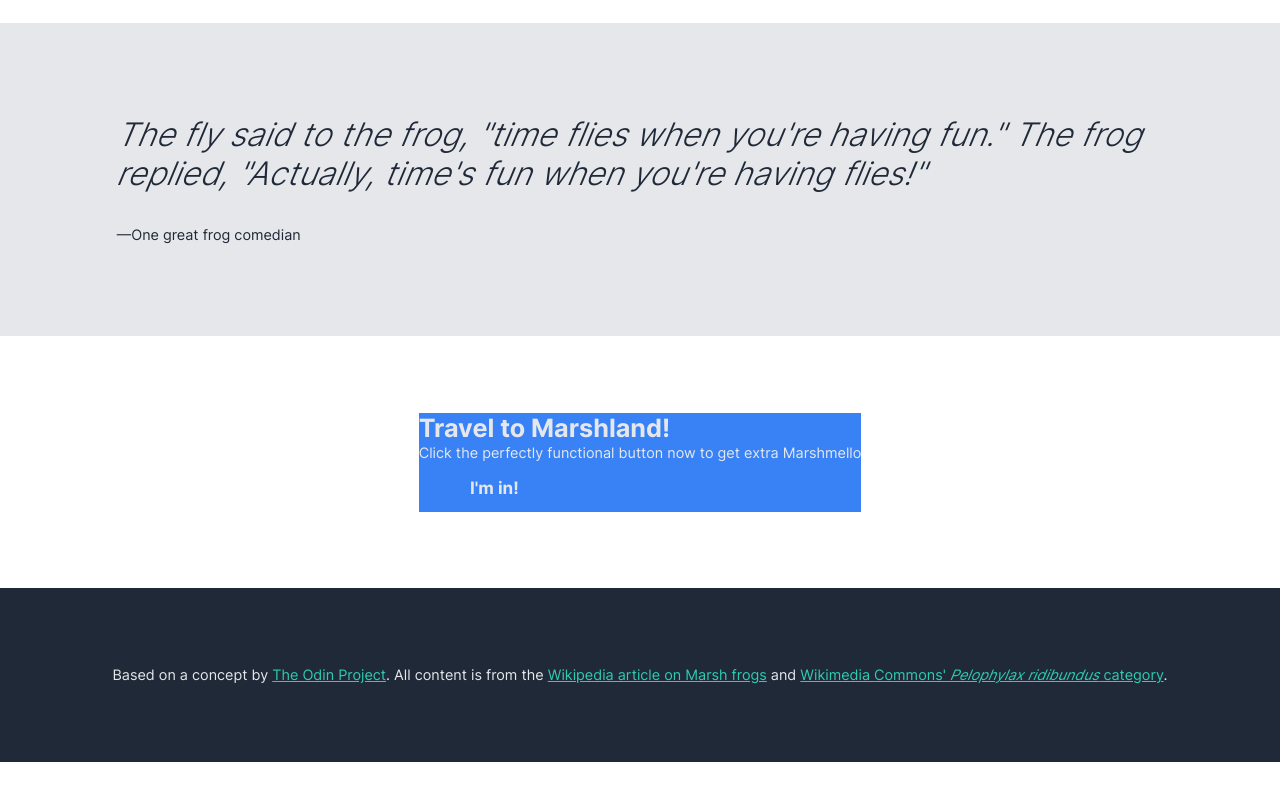
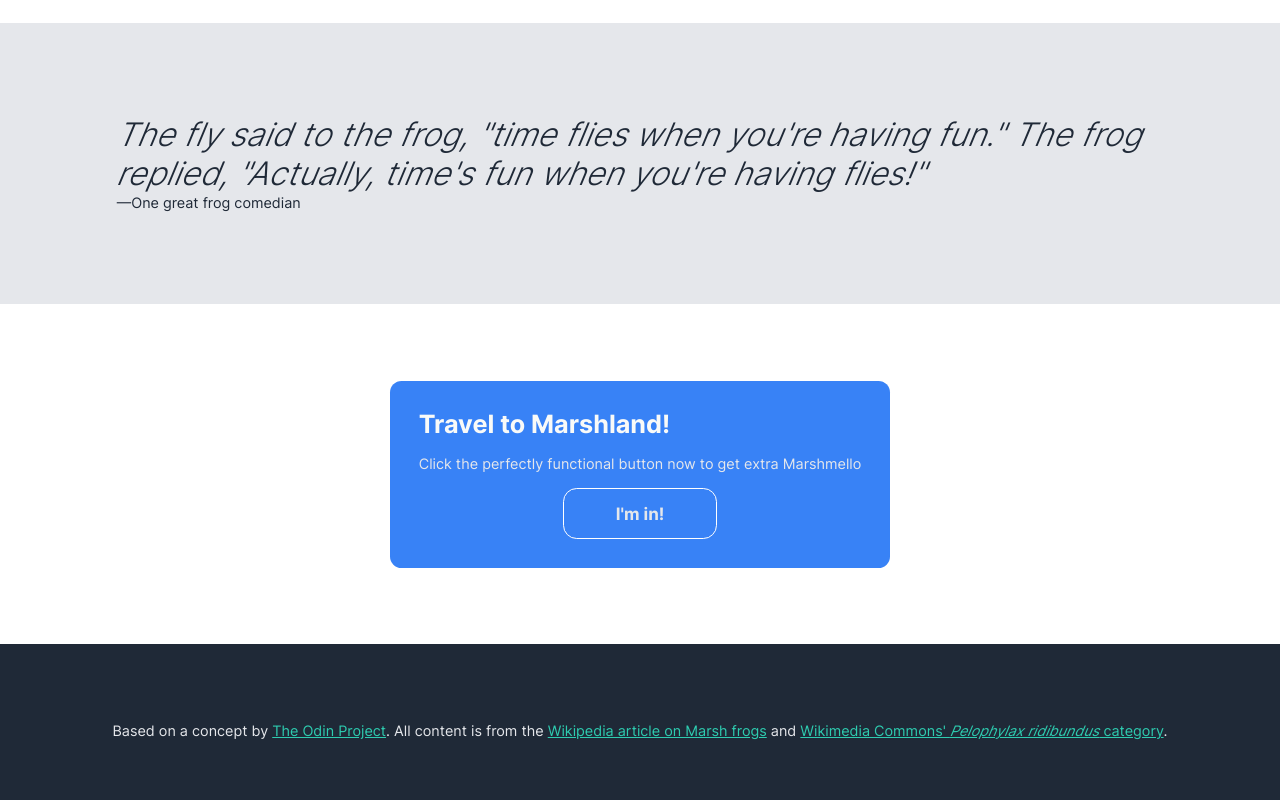
Before and after one commit to yossirise/odin-landing-page, a plain HTML site: page index.html in a window 1280 px wide. Shown: the part 3583-4383 px from the top of the page. Before the commit the page ends 4345 px from the top, so only its background shows below. Drawn offline with Linux system fonts and the light colour scheme.

Commit message:
Style banner

```diff
--- a/style.css
+++ b/style.css
@@ -26,6 +26,7 @@ blockquote {
 
 header,
 section,
+.banner,
 footer {
   display: flex;
   flex-direction: column;
@@ -62,8 +63,10 @@ footer {
   gap: 2em;
 }
 
-blockquote {
-  margin-bottom: 1em;
+.banner {
+  padding: 2em;
+  gap: 1em;
+  border-radius: 0.8em;
 }
 
 .hero {
@@ -79,6 +82,14 @@ button {
   padding: 0.8em 3em;
   border-style: none;
   border-radius: 0.8em;
+}
+
+.banner-title {
+  align-self: flex-start;
+}
+
+.banner button {
+  border: solid #fff 1px;
 }
 
 /* Typography and colors */
@@ -162,6 +173,10 @@ footer a {
   color: #2eccb0;
 }
 
+.banner-title {
+  color: #f9faf8;
+}
+
 button,
 .banner {
   background-color: #3882f6;
```
